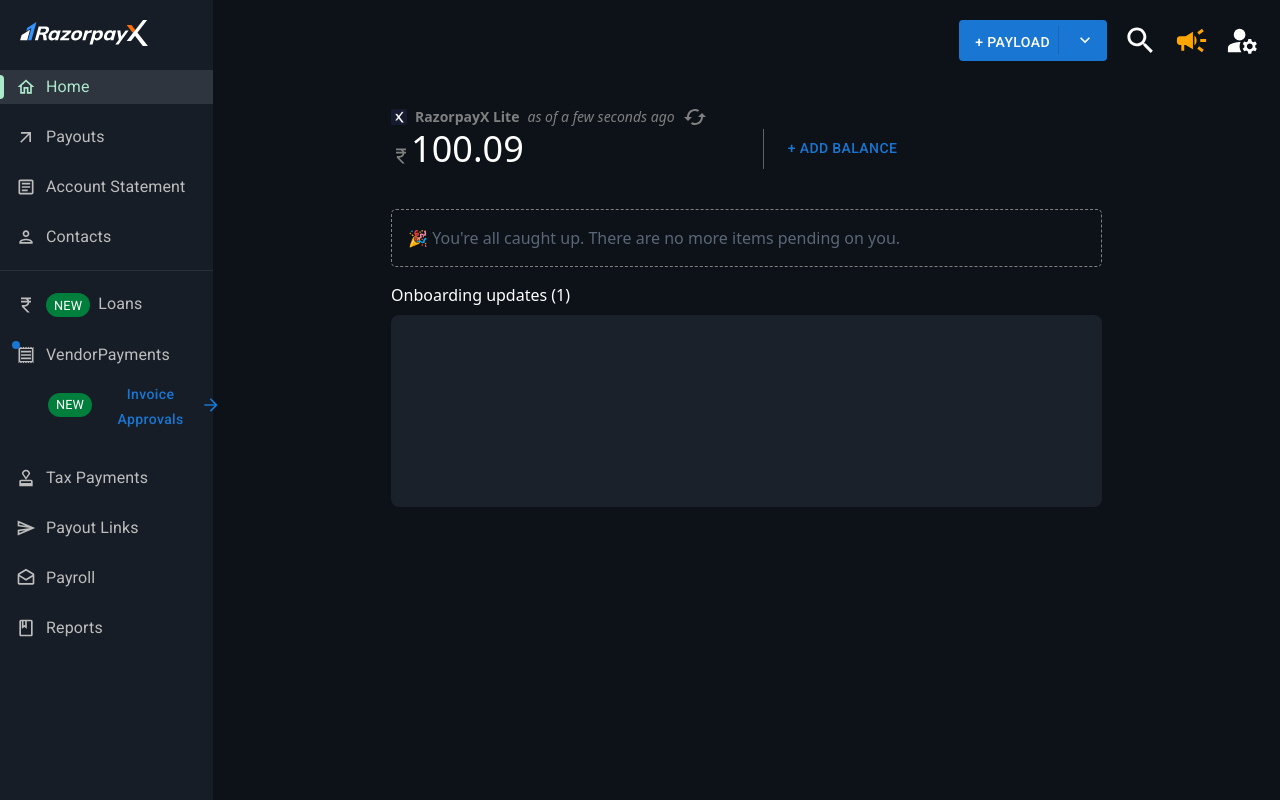
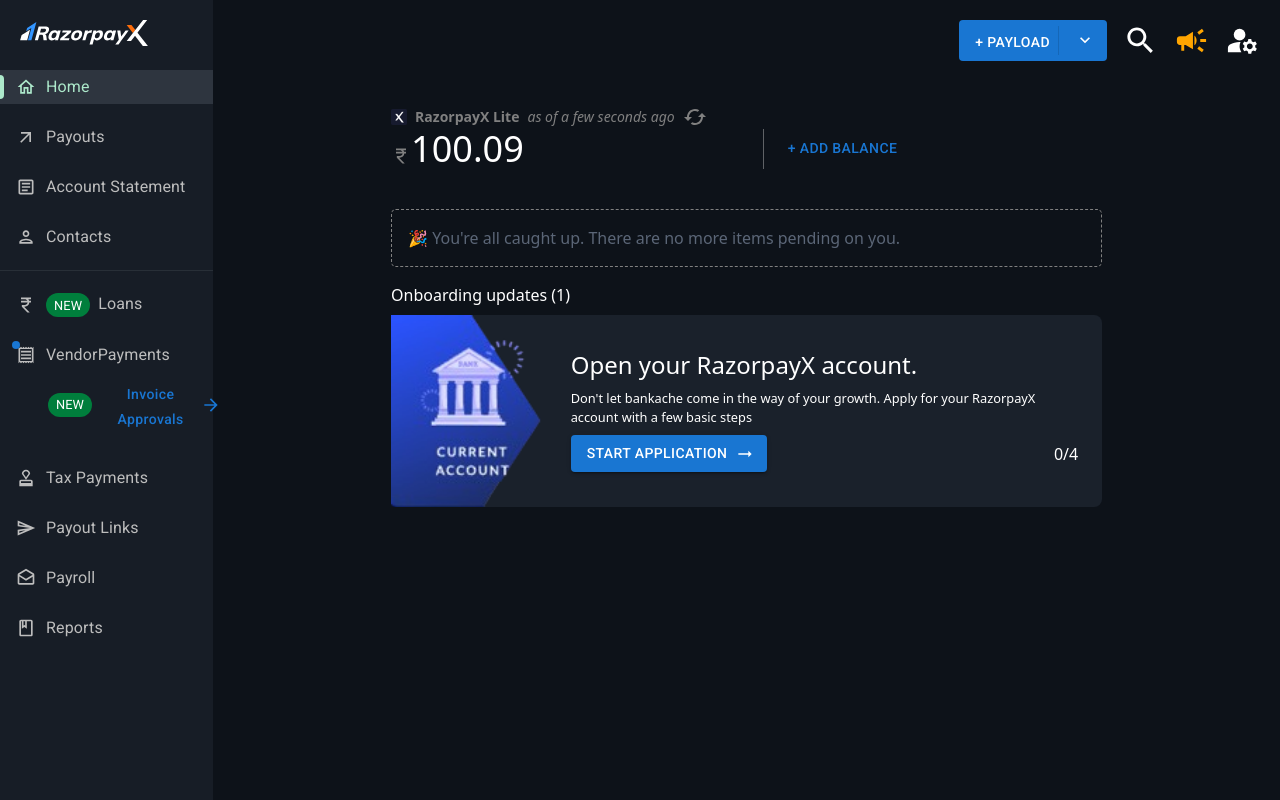
Before and after one commit to SakkyOP/xrazorpay-demo, a React (Vite) app: page / in a window 1280 px wide. Built offline with nearby package versions, Linux system fonts and the light colour scheme.

Commit message:
added onboarding first banner

```diff
--- a/src/components/OnboardingUpdates.tsx
+++ b/src/components/OnboardingUpdates.tsx
@@ -1,10 +1,47 @@
+import { Button } from "@mui/material";
+import logo from "../assets/onboarding.png";
+import ArrowRightAltIcon from '@mui/icons-material/ArrowRightAlt';
+import { useState } from "react";
+
 export default function OnboardingUpdates() {
-    return (
-      <section className="flex flex-col w-full">
-        <h3>Onboarding updates <span>(1)</span></h3>
-        <div className="flex justify-center items-center w-full h-48 rounded-lg my-2 bg-raisin_black">
+  const [stepNo, setStepNo] = useState(0)
+  const maxSteps = 4;
 
-        </div>
-      </section>
-    )
+  function nextStep() {
+    if (stepNo == maxSteps) {
+      return;
+    }
+    setStepNo(stepNo + 1)
   }
+
+	return (
+		<section className="flex flex-col w-full">
+			<h3>
+				Onboarding updates <span>(1)</span>
+			</h3>
+			<div className="flex justify-start items-center w-full h-48 rounded-lg my-2 bg-raisin_black">
+				<img className="h-full" src={logo} />
+				<div className="flex flex-col gap-2 mx-6">
+					<h1 className="text-2xl">Open your RazorpayX account.</h1>
+					<p  className="text-[0.8rem]">
+						Don't let bankache come in the way of your growth. Apply
+						for your RazorpayX account with a few basic steps
+					</p>
+					<div className="flex items-center justify-between">
+            <Button
+              variant="contained"
+              endIcon={<ArrowRightAltIcon/>}
+              onClick={nextStep}
+            >
+              Start application
+            </Button>
+            <p>{stepNo}/{maxSteps}</p>
+          </div>
+				</div>
+			</div>
+      <div className="flex flex-col justify-center items-center">
+
+      </div>
+		</section>
+	);
+}
```
Also changed, not shown: src/assets/onboarding.png (added).
